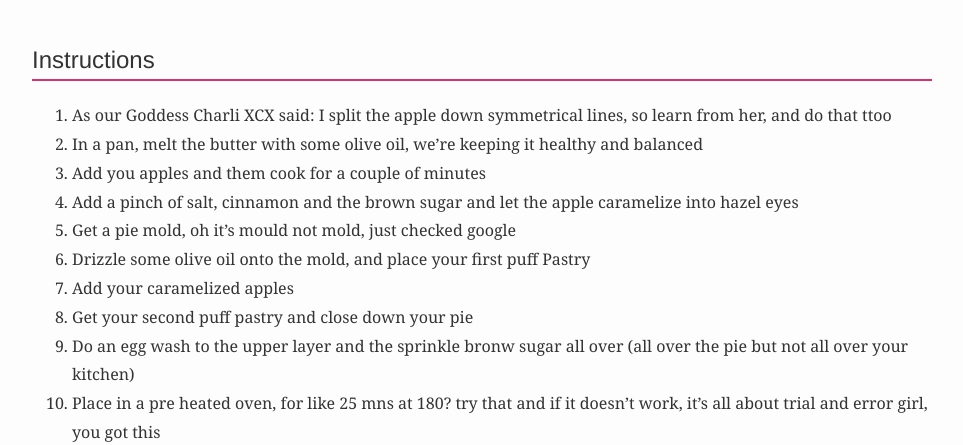
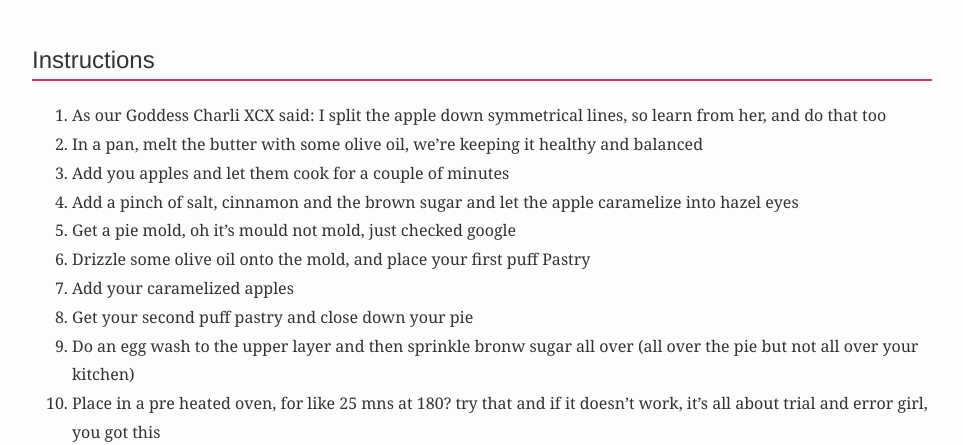
Before and after one commit to AntiLibrary5/nicools-kitchen, a Jekyll site: the page built from _posts/2025-08-31-tourte-pommes.md, in a window 1280 px wide. Shown: the part 1101-1546 px from the top of the page, without its empty margins (158-1121 px from the left). Built offline with Jekyll 4.4.1, drawn with Linux system fonts in a browser that asks for light colours.

Commit message:
tourte au pomme updates

```diff
--- a/_posts/2025-08-31-tourte-pommes.md
+++ b/_posts/2025-08-31-tourte-pommes.md
@@ -25,13 +25,13 @@ My utlimate fear in life, apart from my brain damaging hypochondria, is getting
 
 ## Instructions
 
-1. As our Goddess Charli XCX said: I split the apple down symmetrical lines, so learn from her, and do that ttoo
+1. As our Goddess Charli XCX said: I split the apple down symmetrical lines, so learn from her, and do that too
 2. In a pan, melt the butter with some olive oil, we're keeping it healthy and balanced
-3. Add you apples and them cook for a couple of minutes
+3. Add you apples and let them cook for a couple of minutes
 4. Add a pinch of salt, cinnamon and the brown sugar and let the apple caramelize into hazel eyes
 5. Get a pie mold, oh it's mould not mold, just checked google
 6. Drizzle some olive oil onto the mold, and place your first puff Pastry
 7. Add your caramelized apples
 8. Get your second puff pastry and close down your pie
-9. Do an egg wash to the upper layer and the  sprinkle bronw sugar all over (all over the pie but not all over your kitchen)
+9. Do an egg wash to the upper layer and then sprinkle bronw sugar all over (all over the pie but not all over your kitchen)
 9. Place in a pre heated oven, for like 25 mns at 180? try that and if it doesn't work, it's all about trial and error girl, you got this
```
